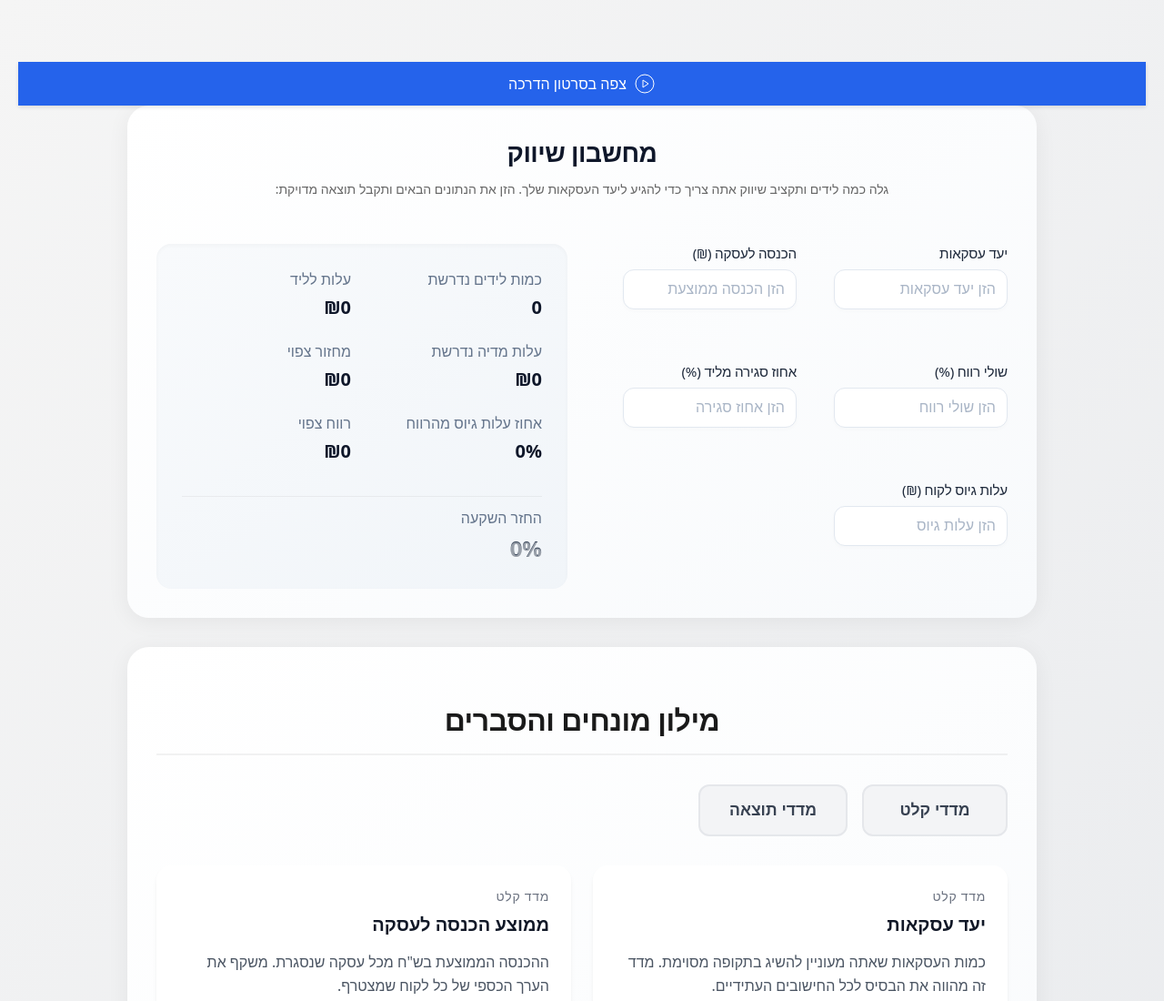
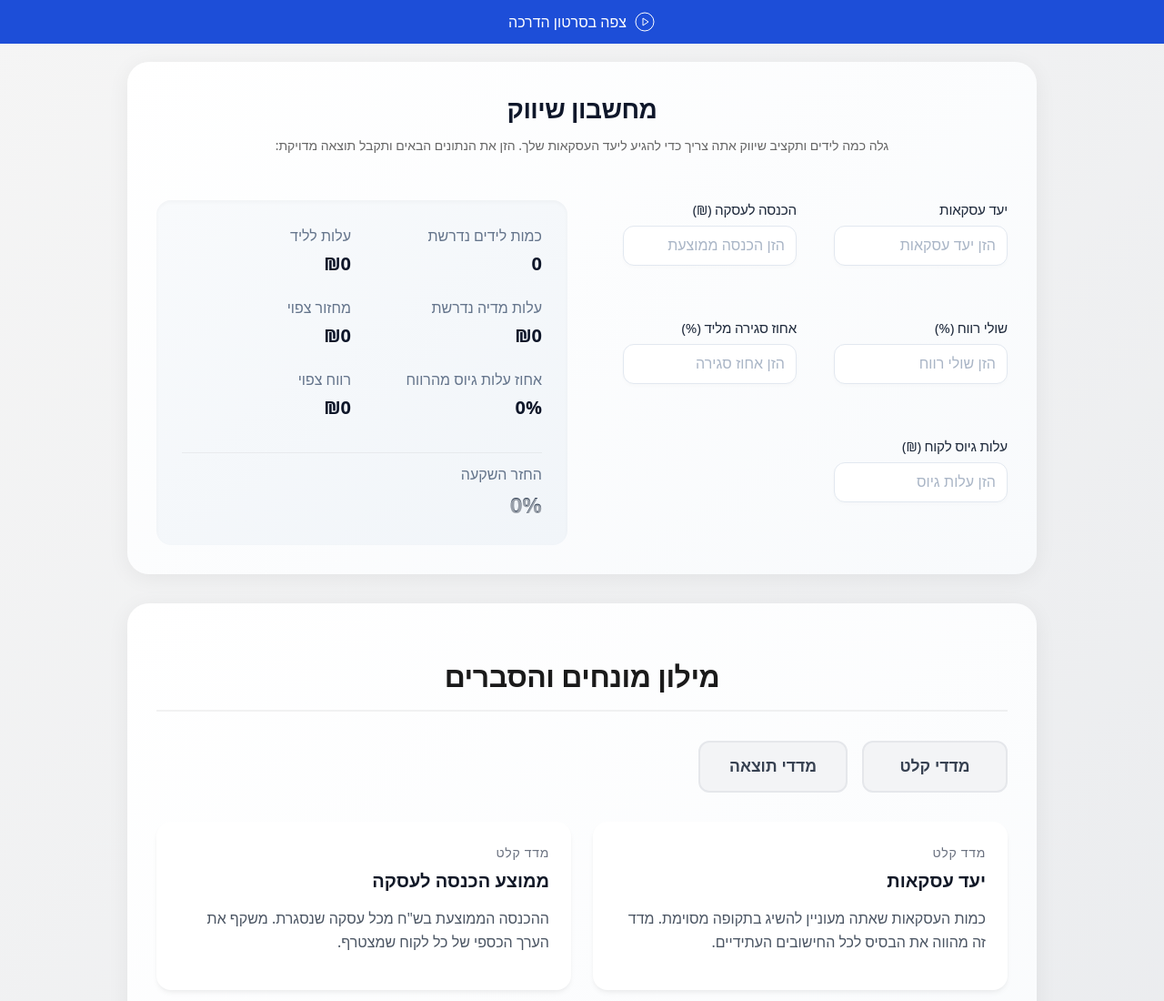
Before and after one commit to dandin8520/calculator_marketing, a plain HTML site: page index.html in a window 1280 px wide. Shown: the top 1100 px of the page at 91% size. Drawn offline with Linux system fonts and the light colour scheme.

Commit message:
Update video_instructions.css

```diff
--- a/css/video_instructions.css
+++ b/css/video_instructions.css
@@ -1,11 +1,11 @@
 .sticky-video-header {
-    position: sticky;
+    position: fixed;
     top: 0;
+    left: 0;
     width: 100%;
     background: #2563eb;
     color: white;
-    z-index: 100;
-    box-shadow: 0 2px 4px rgba(0,0,0,0.1);
+    z-index: 1000;
 }
 
 .video-toggle {
```
